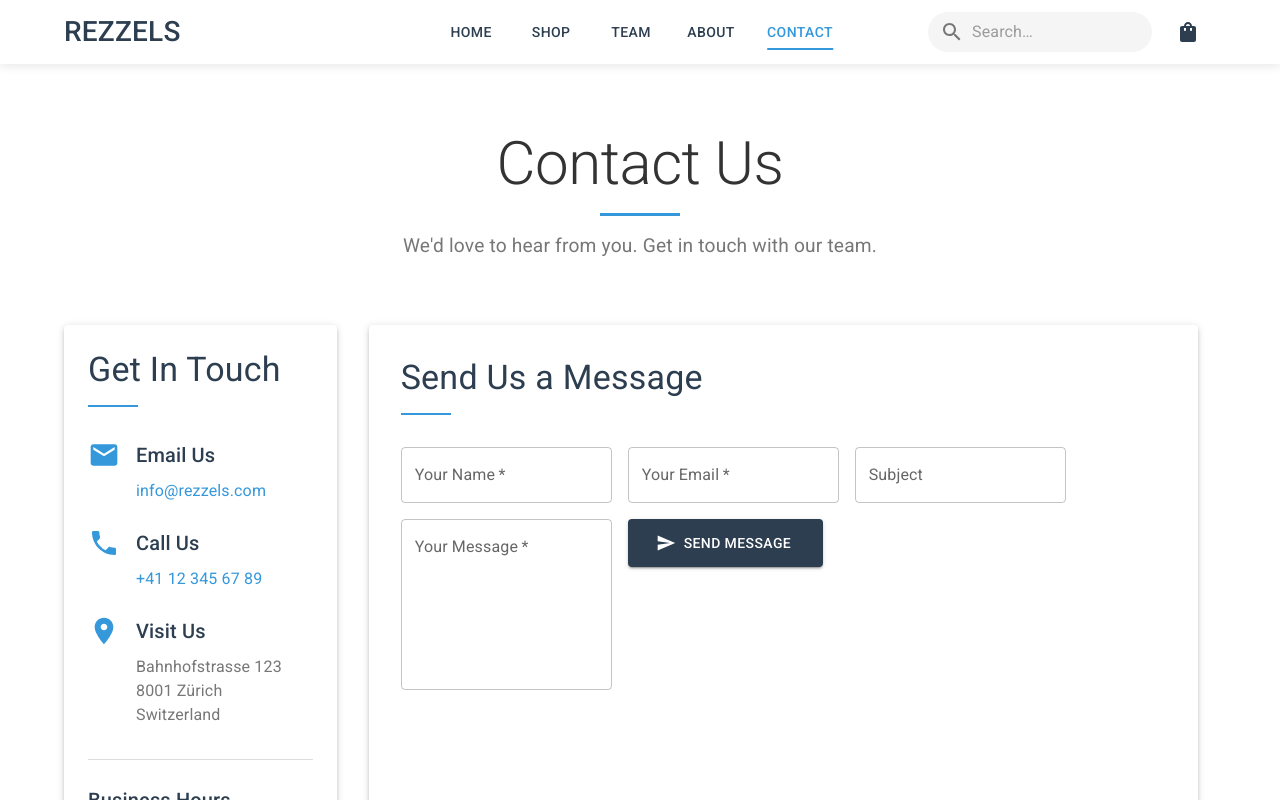
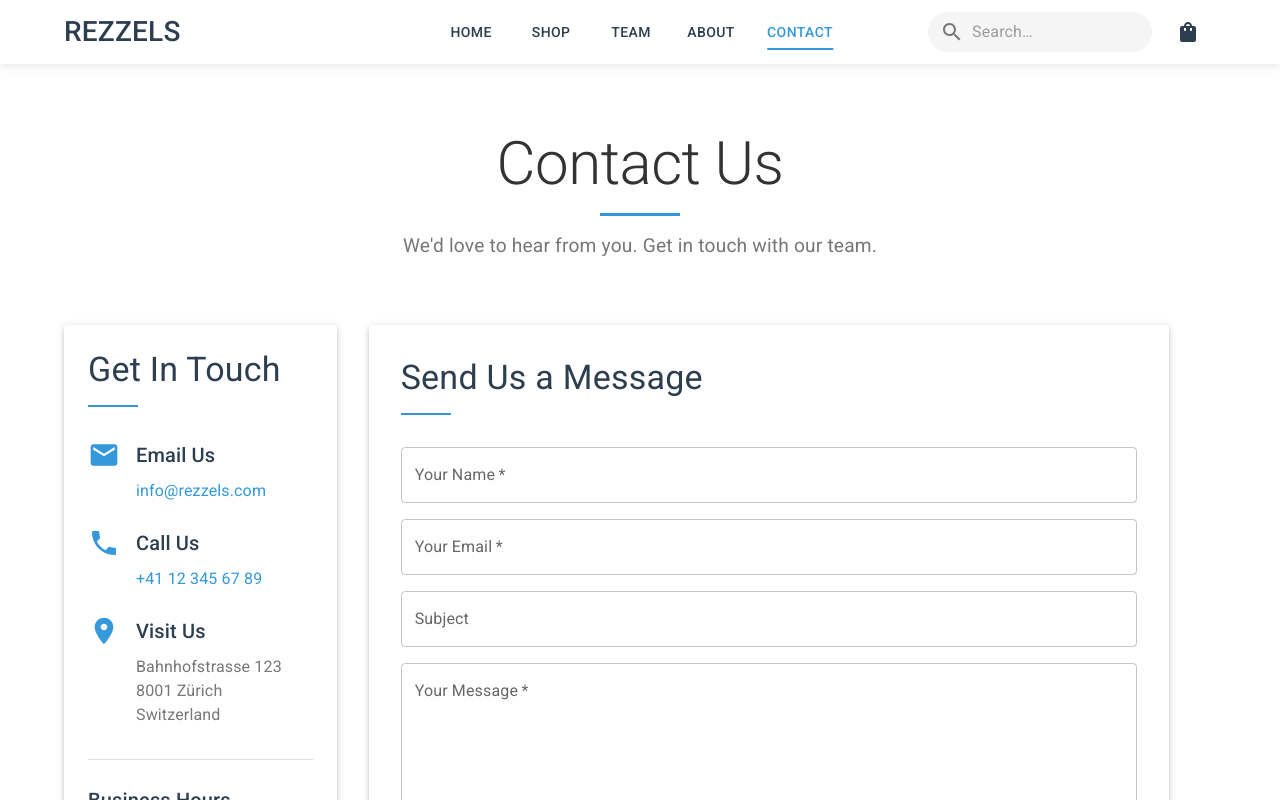
Before and after one commit to timog06/RezzelsPage, a React (Vite) app in the folder rezzels-app/: page /RezzelsPage/contact in a window 1280 px wide. Shown: the top 800 px of the page. Built offline with nearby package versions, Linux system fonts and the light colour scheme.

Commit message:
more fixes

```diff
--- a/rezzels-app/src/pages/ContactPage.jsx
+++ b/rezzels-app/src/pages/ContactPage.jsx
@@ -142,8 +142,7 @@ const ContactPage = () => {
               )}
 
               <form className="contact-form" onSubmit={handleSubmit}>
-                <Grid container spacing={2}>
-                  <Grid item xs={12} sm={6}>
+                <Box sx={{ display: 'flex', flexDirection: 'column', gap: 2 }}>
                   <TextField
                     fullWidth
                     label="Your Name"
@@ -153,9 +152,7 @@ const ContactPage = () => {
                     required
                     variant="outlined"
                   />
-                  </Grid>
 
-                  <Grid item xs={12} sm={6}>
                   <TextField
                     fullWidth
                     label="Your Email"
@@ -166,9 +163,7 @@ const ContactPage = () => {
                     required
                     variant="outlined"
                   />
-                  </Grid>
 
-                  <Grid item xs={12}>
                   <TextField
                     fullWidth
                     label="Subject"
@@ -177,9 +172,7 @@ const ContactPage = () => {
                     onChange={handleChange}
                     variant="outlined"
                   />
-                  </Grid>
 
-                  <Grid item xs={12}>
                   <TextField
                     fullWidth
                     label="Your Message"
@@ -191,9 +184,8 @@ const ContactPage = () => {
                     required
                     variant="outlined"
                   />
-                  </Grid>
 
-                  <Grid item xs={12}>
+                  <Box sx={{ mt: 2 }}>
                     <Button
                       type="submit"
                       variant="contained"
@@ -202,8 +194,8 @@ const ContactPage = () => {
                     >
                       Send Message
                     </Button>
-                  </Grid>
-                </Grid>
+                  </Box>
+                </Box>
               </form>
             </Paper>
           </Grid>
--- a/rezzels-app/src/styles/pages/ContactPage.scss
+++ b/rezzels-app/src/styles/pages/ContactPage.scss
@@ -94,6 +94,9 @@
   padding: $spacing-lg;
   height: 100%;
   margin-top: 1rem;
+  width: 800px;
+  margin-left: auto;
+  margin-right: auto;
 }
 
 .form-title {
@@ -130,7 +133,6 @@
 .contact-form-wrapper {
   display: flex;
   flex-direction: column;
-  max-width: 72%;
 }
 
 .contact-info,
```
Lines whose indentation alone changed are shown as unchanged.
